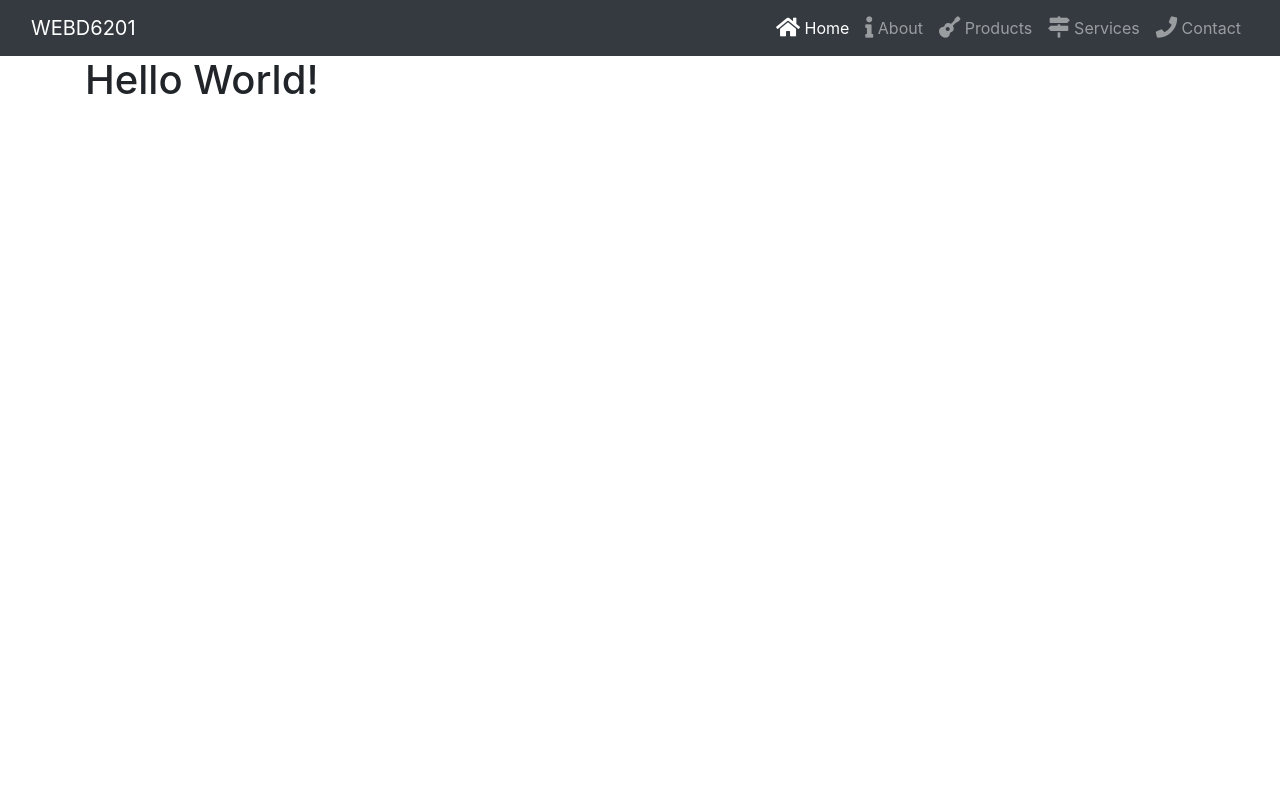
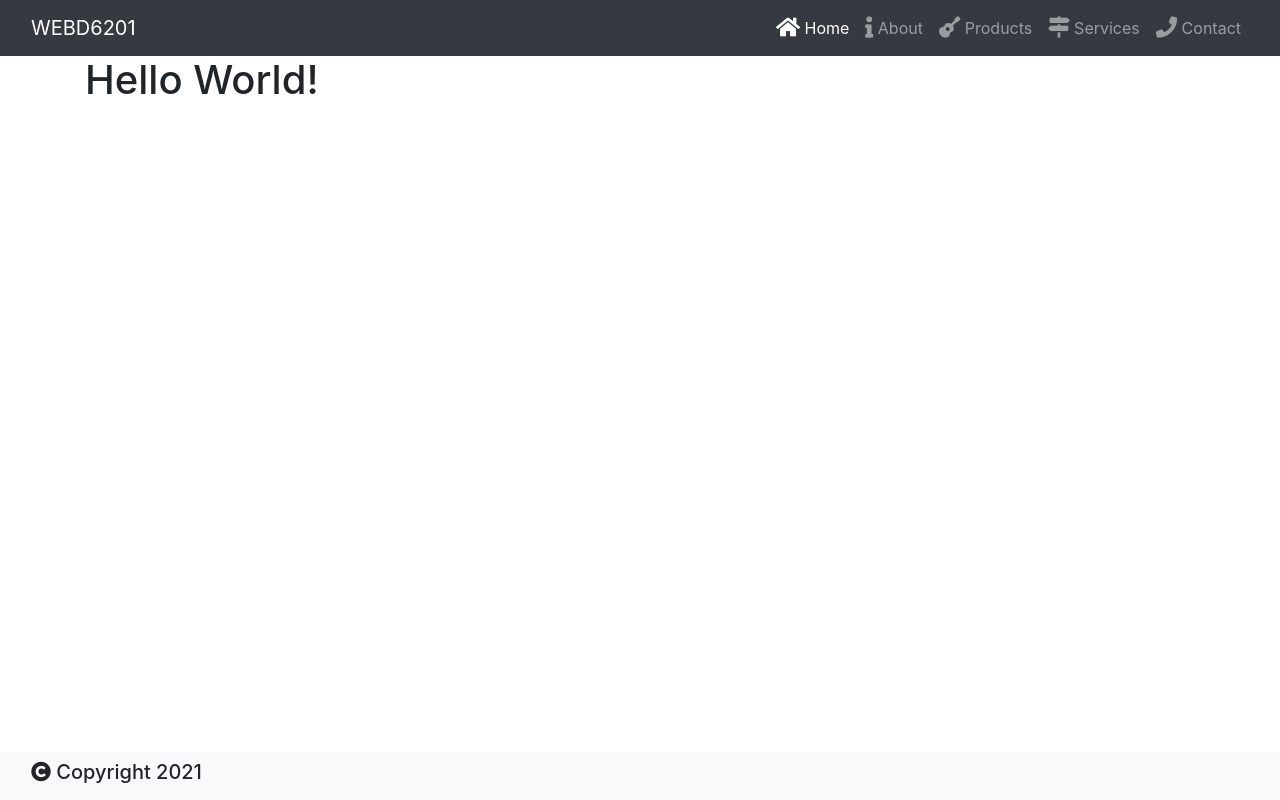
Before and after one commit to alto4/Week1A, a website: page index.html in a window 1280 px wide. Drawn offline with nearby package versions, Linux system fonts and the light colour scheme.

Commit message:
Added footer.

```diff
--- a/index.html
+++ b/index.html
@@ -56,6 +56,14 @@
     <h1>Hello World!</h1>
   </div>
 
+  <!-- Footer -->
+  <footer>
+    <nav class="navbar fixed-bottom navbar-light bg-light">
+      <div class="container-fluid">
+        <h5><i class="fas fa-copyright"></i> Copyright 2021</h4>
+      </div>
+    </nav>
+  </footer>
   <!-- Javascript -->
   <script src="./node_modules/jquery/dist/jquery.min.js"></script>
   <script src="./node_modules/bootstrap/dist/js/bootstrap.bundle.min.js"></script>
```
